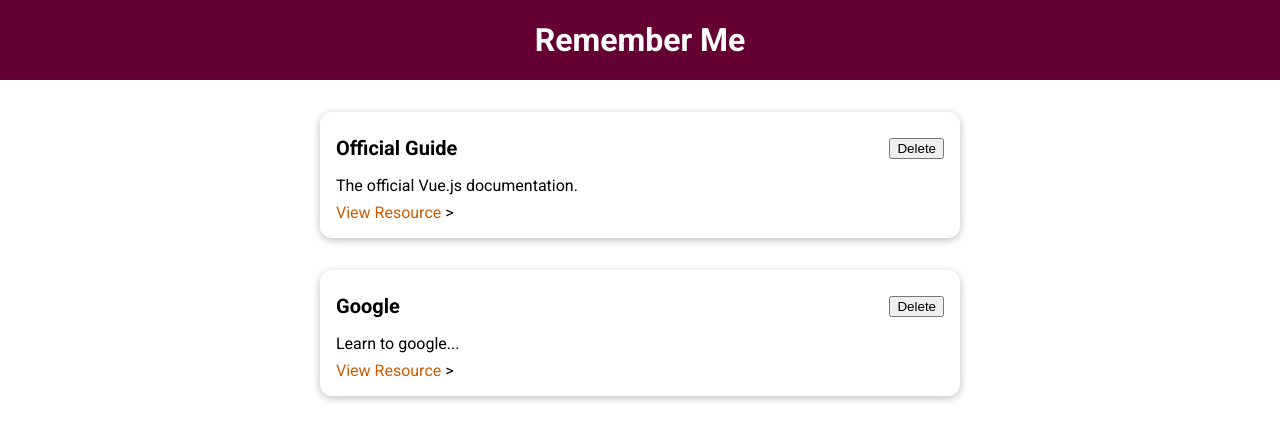
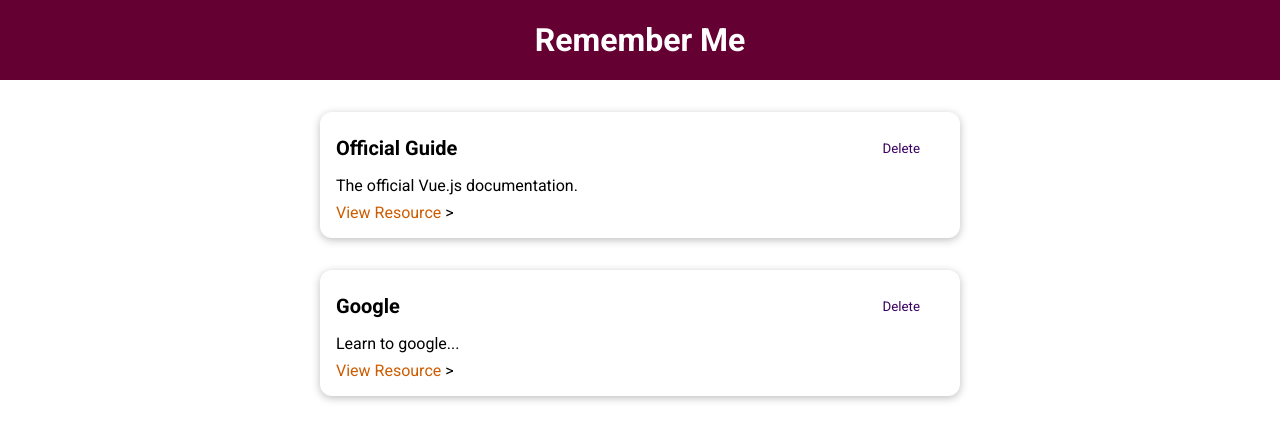
Before and after one commit to michael-kestler/learning-resources-app, a Vue app: page / in a window 1280 px wide. Shown: the top 440 px of the page. Built offline with nearby package versions, Linux system fonts and the light colour scheme.

Commit message:
added base button component and styling.

```diff
--- /dev/null
+++ b/src/components/UI/BaseButton.vue
@@ -0,0 +1,42 @@
+<template>
+    <button :type="type" :class="mode">
+         <slot></slot>
+    </button>
+
+</template>
+
+<script>
+    export default {
+        props: ['type', 'mode']
+    }
+</script>
+
+
+<style scoped>
+    button {
+  padding: 0.75rem 1.5rem;
+  font-family: inherit;
+  background-color: #3a0061;
+  border: 1px solid #3a0061;
+  color: white;
+  cursor: pointer;
+}
+
+button:hover,
+button:active {
+  background-color: #270041;
+  border-color: #270041;
+}
+
+.flat {
+  background-color: transparent;
+  color: #3a0061;
+  border: none;
+}
+
+.flat:hover,
+.flat:active {
+  background-color: #edd2ff;
+}
+
+</style>
--- a/src/components/learning-resources/LearningResource.vue
+++ b/src/components/learning-resources/LearningResource.vue
@@ -3,7 +3,7 @@
     <base-card>
         <header>
             <h3>{{ title }}</h3>
-            <button>Delete</button>
+            <base-button mode="flat">Delete</base-button>
         </header>
     <p>{{ description }}</p>
     <nav>
--- a/src/main.js
+++ b/src/main.js
@@ -1,10 +1,12 @@
 import { createApp } from 'vue';
 import App from './App.vue';
 import BaseCard from './components/UI/BaseCard.vue'
+import BaseButton from './components/UI/BaseButton.vue'
 
 const app = createApp(App)
 
 app.component('base-card', BaseCard)
+app.component('base-button', BaseButton)
 
 
 app.mount('#app');
```
